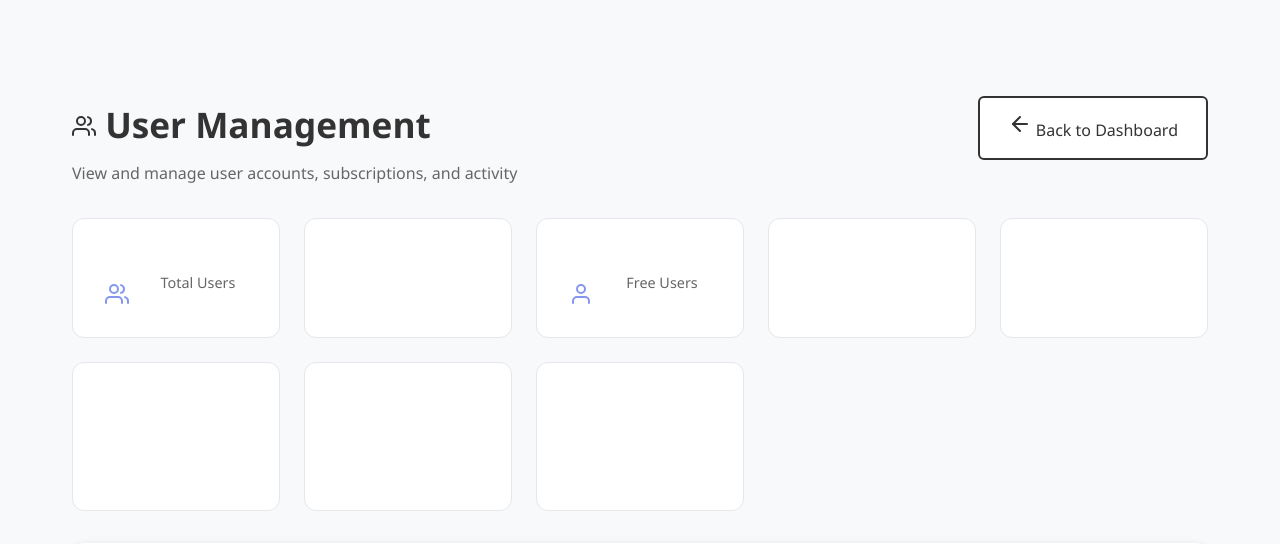
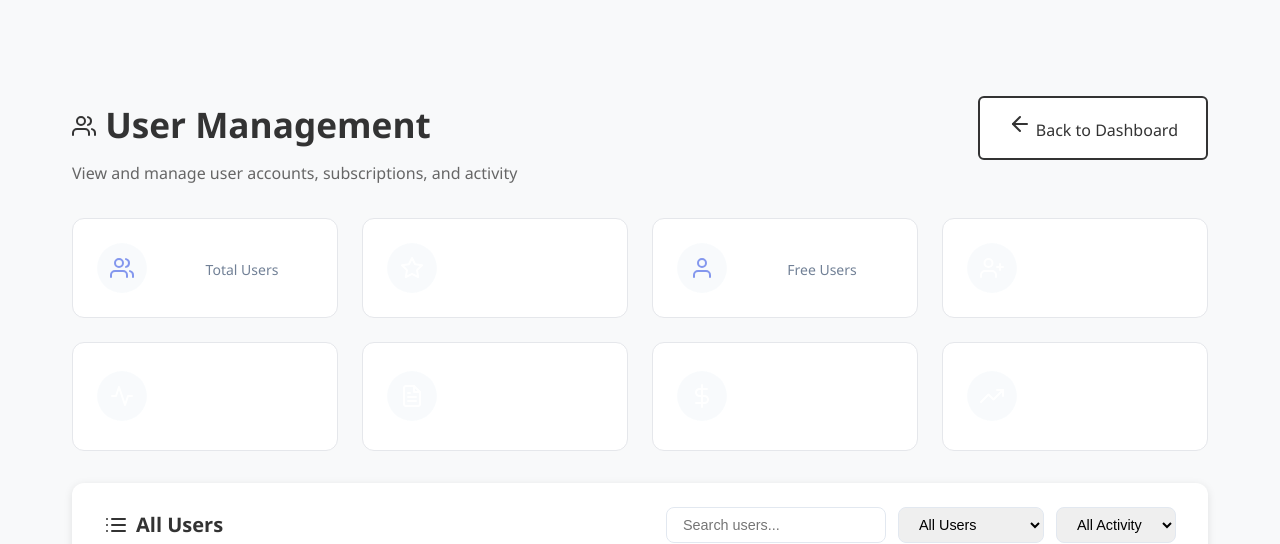
Before and after one commit to zimprep-dev/Tyaira-Provisonal-Project, a Python web app: template templates/admin_users.html in a window 1280 px wide. Shown: the part 88-632 px from the top of the page. Run offline with Jinja, Linux system fonts and the light colour scheme; the template is opened without the code that fills it, so the values that code supplies are empty.

Commit message:
Fix SubscriptionPlan model and enhance stat cards display - Add duration_months field to SubscriptionPlan model - Add is_featured field for highlighting plans - Add subscription_plan_id to User model for relationship - Add subscribers relationship to track plan subscribers - Create database migration script (add_plan_fields.py) - Fix stat cards CSS - proper padding, sizing, hover effects - Make all icons white on colored gradient cards - Better visual hierarchy with larger numbers - Fixes UndefinedError for duration_months attribute - Fixes empty/invisible stat cards issue

```diff
--- a/models.py
+++ b/models.py
@@ -13,6 +13,7 @@ class User(UserMixin, db.Model):
     is_subscriber = db.Column(db.Boolean, default=False)
     subscription_date = db.Column(db.DateTime)
     subscription_end_date = db.Column(db.DateTime)  # When subscription access ends
+    subscription_plan_id = db.Column(db.Integer, db.ForeignKey('subscription_plan.id'))
     created_at = db.Column(db.DateTime, default=lambda: datetime.now(timezone.utc))
     tests_taken = db.relationship('TestResult', backref='user', lazy=True)
     downloads_count = db.Column(db.Integer, default=0)
@@ -138,11 +139,14 @@ class SubscriptionPlan(db.Model):
     id = db.Column(db.Integer, primary_key=True)
     name = db.Column(db.String(100), nullable=False)  # e.g., "1 Month", "3 Months", "12 Months"
     duration_days = db.Column(db.Integer, nullable=False)  # 30, 90, 365
+    duration_months = db.Column(db.Integer, nullable=False, default=1)  # 1, 3, 12
     price = db.Column(db.Float, nullable=False)  # in USD
     currency = db.Column(db.String(3), default='USD')
     description = db.Column(db.Text)
     is_active = db.Column(db.Boolean, default=True)
+    is_featured = db.Column(db.Boolean, default=False)
     created_at = db.Column(db.DateTime, default=lambda: datetime.now(timezone.utc))
+    subscribers = db.relationship('User', backref='subscription_plan', lazy=True)
 
 class PendingPayment(db.Model):
     id = db.Column(db.Integer, primary_key=True)
--- a/templates/admin_users.html
+++ b/templates/admin_users.html
@@ -321,9 +321,60 @@ document.addEventListener('DOMContentLoaded', () => {
 /* User Management Specific Styles */
 .stats-grid {
     display: grid;
-    grid-template-columns: repeat(auto-fit, minmax(200px, 1fr));
+    grid-template-columns: repeat(auto-fit, minmax(220px, 1fr));
     gap: 1.5rem;
     margin-bottom: 2rem;
+}
+
+.stat-card {
+    background: white;
+    border-radius: 12px;
+    padding: 1.5rem;
+    box-shadow: 0 2px 8px rgba(0,0,0,0.1);
+    display: flex;
+    align-items: center;
+    gap: 1rem;
+    transition: transform 0.2s, box-shadow 0.2s;
+}
+
+.stat-card:hover {
+    transform: translateY(-2px);
+    box-shadow: 0 4px 12px rgba(0,0,0,0.15);
+}
+
+.stat-icon {
+    width: 50px;
+    height: 50px;
+    border-radius: 50%;
+    display: flex;
+    align-items: center;
+    justify-content: center;
+    background: #f7fafc;
+    flex-shrink: 0;
+}
+
+.stat-icon i {
+    width: 24px;
+    height: 24px;
+    color: #4a5568;
+}
+
+.stat-info {
+    flex: 1;
+}
+
+.stat-number {
+    font-size: 2rem;
+    font-weight: 700;
+    color: #2d3748;
+    line-height: 1;
+    margin-bottom: 0.25rem;
+}
+
+.stat-label {
+    font-size: 0.875rem;
+    color: #718096;
+    font-weight: 500;
 }
 
 .stat-card.premium {
@@ -337,6 +388,10 @@ document.addEventListener('DOMContentLoaded', () => {
     color: white;
 }
 
+.stat-card.premium .stat-icon i {
+    color: white;
+}
+
 .stat-card.active {
     background: linear-gradient(135deg, #48bb78 0%, #38a169 100%);
     color: white;
@@ -345,6 +400,10 @@ document.addEventListener('DOMContentLoaded', () => {
 .stat-card.active .stat-icon,
 .stat-card.active .stat-number,
 .stat-card.active .stat-label {
+    color: white;
+}
+
+.stat-card.active .stat-icon i {
     color: white;
 }
 
@@ -370,6 +429,10 @@ document.addEventListener('DOMContentLoaded', () => {
     color: white;
 }
 
+.stat-card.new-users .stat-icon i {
+    color: white;
+}
+
 .stat-card.tests {
     background: linear-gradient(135deg, #ed8936 0%, #dd6b20 100%);
     color: white;
@@ -378,6 +441,10 @@ document.addEventListener('DOMContentLoaded', () => {
 .stat-card.tests .stat-icon,
 .stat-card.tests .stat-number,
 .stat-card.tests .stat-label {
+    color: white;
+}
+
+.stat-card.tests .stat-icon i {
     color: white;
 }
 
@@ -392,6 +459,10 @@ document.addEventListener('DOMContentLoaded', () => {
     color: white;
 }
 
+.stat-card.revenue .stat-icon i {
+    color: white;
+}
+
 .stat-card.conversion {
     background: linear-gradient(135deg, #9f7aea 0%, #805ad5 100%);
     color: white;
@@ -400,6 +471,10 @@ document.addEventListener('DOMContentLoaded', () => {
 .stat-card.conversion .stat-icon,
 .stat-card.conversion .stat-number,
 .stat-card.conversion .stat-label {
+    color: white;
+}
+
+.stat-card.conversion .stat-icon i {
     color: white;
 }
 
```
Also changed, not shown: add_plan_fields.py (added, +55 -0 lines).
